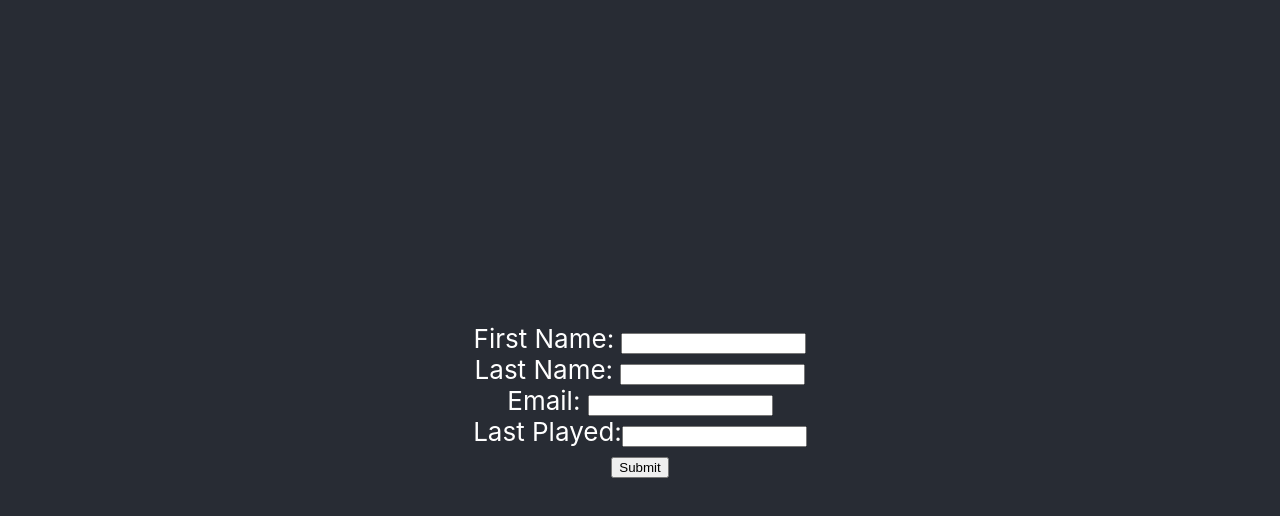
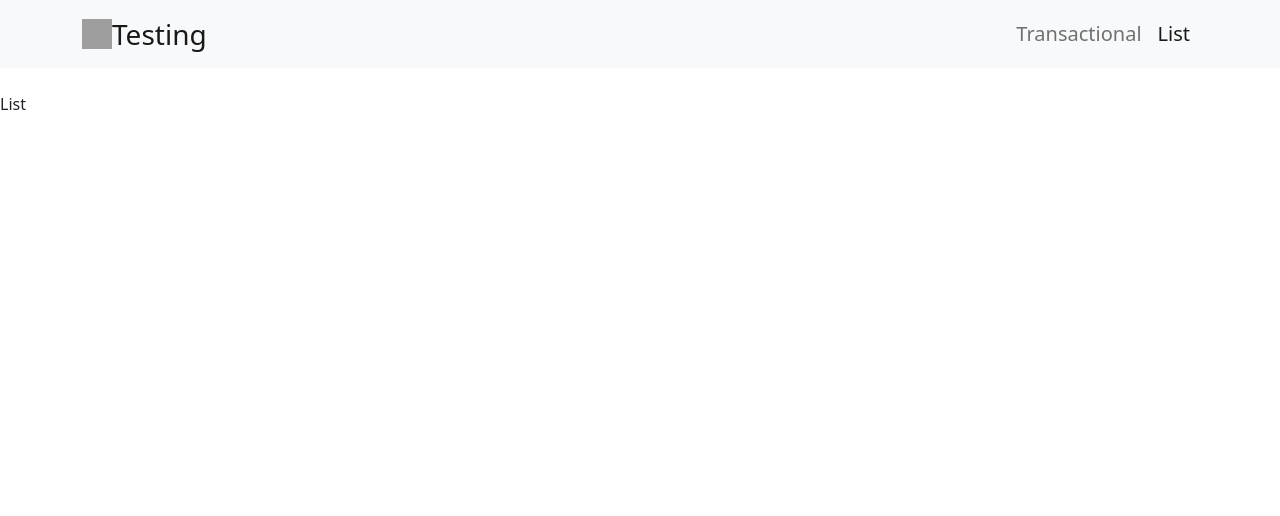
Before and after one commit to JFOYIL3/transactional-email, a React (Create React App) app: page /list in a window 1280 px wide. Shown: the top 516 px of the page. Built offline with nearby package versions, Linux system fonts and the light colour scheme; grey boxes are pictures that could not be loaded.

Commit message:
added navbar for page navigation, will have transactional email and list

```diff
--- a/package.json
+++ b/package.json
@@ -19,11 +19,14 @@
     "date-and-time": "^2.4.1",
     "express": "^4.18.1",
     "https-browserify": "^1.0.0",
+    "mysql": "^2.18.1",
     "os-browserify": "^0.3.0",
     "react": "^18.2.0",
     "react-app-rewired": "^2.1.9",
+    "react-bootstrap": "^2.4.0",
     "react-datepicker": "^4.8.0",
     "react-dom": "^18.2.0",
+    "react-router-dom": "^6.3.0",
     "react-scripts": "4.0.3",
     "request": "^2.79.0",
     "stream": "^0.0.2",
--- a/src/App.js
+++ b/src/App.js
@@ -2,12 +2,33 @@ import React, {useState} from 'react';
 import './App.css';
 import DatePicker from 'react-datepicker';
 import 'react-datepicker/dist/react-datepicker.css';
+import {BrowserRouter as Router, Routes, Route} from 'react-router-dom';
+import Navbar from './components/Navbar';
+import List from './components/Pages/List';
+import 'bootstrap/dist/css/bootstrap.css'
 
 function App() {
+  return (
+    <Router>
+      <div className="App">
+        <Navbar />
+      </div>
+
+      <Routes>
+        <Route path='/' element={<Home />} />
+        <Route path='/list' element={<List />} />
+      </Routes>
+    </Router>
+  );
+}
+
+
+
+const Home = () => {
+
   const [startDate, setStartDate] = useState(null);
   return (
-    <div className="App">
-      <header className="App-header">
+    <div className='App'>
       <form>
         <label>
           First Name: {" "}
@@ -42,10 +63,15 @@ function App() {
                 type="button">Submit
         </button>
       </form>
-      </header>
     </div>
+
   );
+
+
+
+
 }
+
 
 function sendEmail(firstName, lastName, email, lastPlayed){
   fetch(`http://localhost:5000/express_backend?firstName=${firstName}&lastName=${lastName}&email=${email}&lastPlayed=${lastPlayed}`)
--- /dev/null
+++ b/src/components/Navbar.js
@@ -0,0 +1,48 @@
+import React from 'react'
+import {NavLink, Link} from 'react-router-dom'
+import "../App.css"
+
+
+const Navbar = () => {
+
+    return (
+        <nav className="navbar navbar-expand-lg navbar-light bg-light mb-4">
+            <div className="container">
+                <img src='https://www.dictionary.com/e/wp-content/uploads/2018/03/Thinking_Face_Emoji-Emoji-Island.png' width='30' height='30' alt='' />
+                <Link to='/' className="fs-3 ubuntu navbar-brand">Testing</Link>
+                <button
+                    className="navbar-toggler"
+                    type="button"
+                    data-bs-toggle="collapse"
+                    data-bs-target="#navbarNav"
+                    aria-controls="navbarNav"
+                    aria-expanded="false"
+                    aria-label="Toggle navigation"
+                >
+                    <style jsx="true">
+                        {`
+                        button[aria-expanded="false"] > .close{
+                            display : none;
+                        }
+
+                        button[aria-expanded="true"] > .open{
+                            display : none;
+                        }
+                        `}
+                    </style>
+                    <i className='fas fa-bars open'></i>
+                    <i className='fas fa-times close'></i>
+                </button>
+                <div className="collapse navbar-collapse justify-content-end" id="navbarNavAltMarkup">
+                    <div className='navbar-nav fs-5'>
+                        <NavLink activeclassname='active' to='/' className="nav-link">Transactional</NavLink>
+                        <NavLink activeclassname='active' to='/list' className="nav-link">List</NavLink>
+
+                    </div>
+                </div>
+            </div>
+        </nav>
+    )
+}
+
+export default Navbar
--- /dev/null
+++ b/src/components/Pages/List.js
@@ -0,0 +1,9 @@
+import React from 'react'
+
+const List = () => {
+    return (
+        <div>List</div>
+    )
+}
+
+export default List
```
Lines whose indentation alone changed are shown as unchanged.
